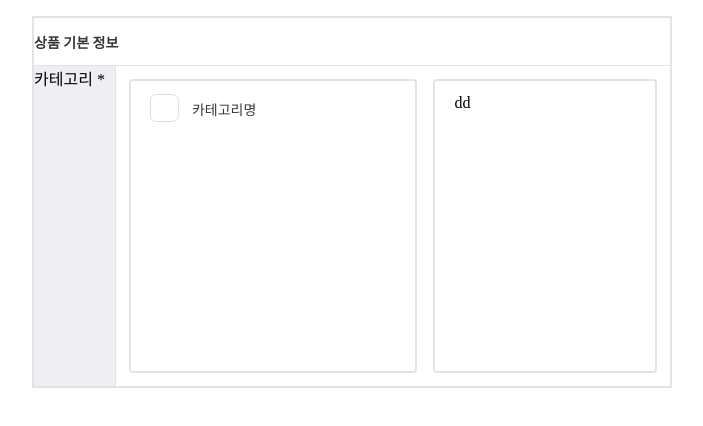
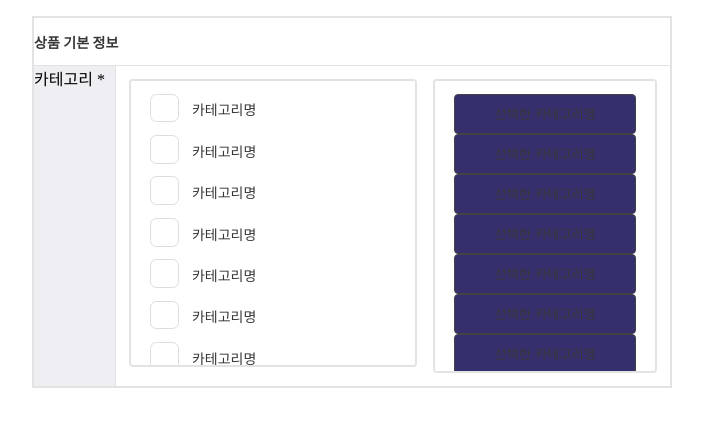
Before and after one commit to wanted-luckyzzang/wanted-product-registration, a React (Create React App) app: page / in a window 1280 px wide. Shown: the top 426 px of the page, without its empty margins (288-991 px from the left). Built offline with nearby package versions, Linux system fonts and the light colour scheme.

Commit message:
카테고리 컴포넌트 전체적인 뷰 완성

```diff
--- a/src/common/Button.js
+++ b/src/common/Button.js
@@ -1,15 +1,15 @@
 import styled from 'styled-components';
-import { border } from 'styles/palette';
+import { bg, text, border } from 'styles/palette';
 
 export default function Button(props) {
-  const { width, height, bg, color, margin, border, children, _onClick } = props;
+  const { width, height, margin, bg, color, border, children, _onClick } = props;
 
   const styles = {
     width,
     height,
+    margin,
     bg,
     color,
-    margin,
     border,
   };
 
@@ -22,10 +22,9 @@ export default function Button(props) {
 
 Button.defaultProps = {
   width: '100%',
-  height: '54px',
-  bg: border.primary,
-  color: '#fff',
-  disable: false,
+  height: '40px',
+  bg: bg.primary,
+  color: text.default,
   margin: '0',
   border: '',
   children: null,
@@ -40,7 +39,7 @@ const ElButton = styled.button`
   width: ${(props) => props.width};
   height: ${(props) => props.height};
   margin: ${(props) => props.margin};
-  border: 1px solid ${(props) => props.border};
+  border: 1px solid ${border.button};
   background: ${(props) => props.bg};
   color: ${(props) => props.color};
   border-radius: 4px;
--- a/src/common/Grid.js
+++ b/src/common/Grid.js
@@ -1,9 +1,10 @@
 import React from 'react';
 import styled from 'styled-components';
-import { border } from 'styles/palette';
+import { border, text } from 'styles/palette';
 
 const Grid = (props) => {
-  const { width, height, padding, margin, isFlex, column, justify, align, bg, radius, border, borderBottom, borderRight, children } = props;
+  const { width, height, padding, margin, isFlex, column, justify, align, bg, radius, border, borderBottom, borderRight, auto, children } =
+    props;
 
   const styles = {
     width,
@@ -19,6 +20,7 @@ const Grid = (props) => {
     border,
     borderBottom,
     borderRight,
+    auto,
   };
 
   return <ElGrid {...styles}>{children}</ElGrid>;
@@ -38,6 +40,7 @@ Grid.defaultProps = {
   border: false,
   borderBottom: false,
   borderRight: false,
+  auto: false,
 };
 
 const ElGrid = styled.div`
@@ -54,6 +57,20 @@ const ElGrid = styled.div`
   ${(props) => (props.border ? `border: 2px solid ${border.primary};` : '')};
   ${(props) => (props.borderBottom ? `border-bottom: 1px solid ${border.primary};` : '')};
   ${(props) => (props.borderRight ? `border-right: 1px solid ${border.primary};` : '')};
+  ${(props) => (props.auto ? 'overflow: auto;' : '')};
+
+  &::-webkit-scrollbar {
+    width: 0.6rem;
+  }
+
+  &::-webkit-scrollbar-thumb {
+    background-color: ${text.light};
+    border-radius: 1rem;
+  }
+
+  &::-webkit-scrollbar-track {
+    background-color: transparent;
+  }
 `;
 
 export default Grid;
--- a/src/components/Category.js
+++ b/src/components/Category.js
@@ -1,5 +1,5 @@
 import React from 'react';
-import { Grid, Checkbox, Text } from 'common';
+import { Grid, Checkbox, Text, Button } from 'common';
 import { bg } from 'styles/palette';
 
 export const Category = (props) => {
@@ -13,14 +13,45 @@ export const Category = (props) => {
           카테고리 *
         </Grid>
         <Grid isFlex padding='0.8rem'>
-          <Grid width='18rem' border padding='0.8rem 1.2rem' margin='0 1rem 0 0' radius>
-            <Grid isFlex align='center'>
+          <Grid width='18rem' height='18rem' border padding='0.8rem 1.2rem' margin='0 1rem 0 0' radius auto>
+            <Grid isFlex align='center' margin='0 0 0.6rem'>
+              <Checkbox />
+              <Text>카테고리명</Text>
+            </Grid>
+            <Grid isFlex align='center' margin='0 0 0.6rem'>
+              <Checkbox />
+              <Text>카테고리명</Text>
+            </Grid>
+            <Grid isFlex align='center' margin='0 0 0.6rem'>
+              <Checkbox />
+              <Text>카테고리명</Text>
+            </Grid>
+            <Grid isFlex align='center' margin='0 0 0.6rem'>
+              <Checkbox />
+              <Text>카테고리명</Text>
+            </Grid>
+            <Grid isFlex align='center' margin='0 0 0.6rem'>
+              <Checkbox />
+              <Text>카테고리명</Text>
+            </Grid>
+            <Grid isFlex align='center' margin='0 0 0.6rem'>
+              <Checkbox />
+              <Text>카테고리명</Text>
+            </Grid>
+            <Grid isFlex align='center' margin='0 0 0.6rem'>
               <Checkbox />
               <Text>카테고리명</Text>
             </Grid>
           </Grid>
-          <Grid width='14rem' border padding='0.8rem 1.2rem' radius>
-            dd
+
+          <Grid width='14rem' border padding='0.8rem 1.2rem' radius auto>
+            <Button>선택한 카테고리명</Button>
+            <Button>선택한 카테고리명</Button>
+            <Button>선택한 카테고리명</Button>
+            <Button>선택한 카테고리명</Button>
+            <Button>선택한 카테고리명</Button>
+            <Button>선택한 카테고리명</Button>
+            <Button>선택한 카테고리명</Button>
           </Grid>
         </Grid>
       </Grid>
```
